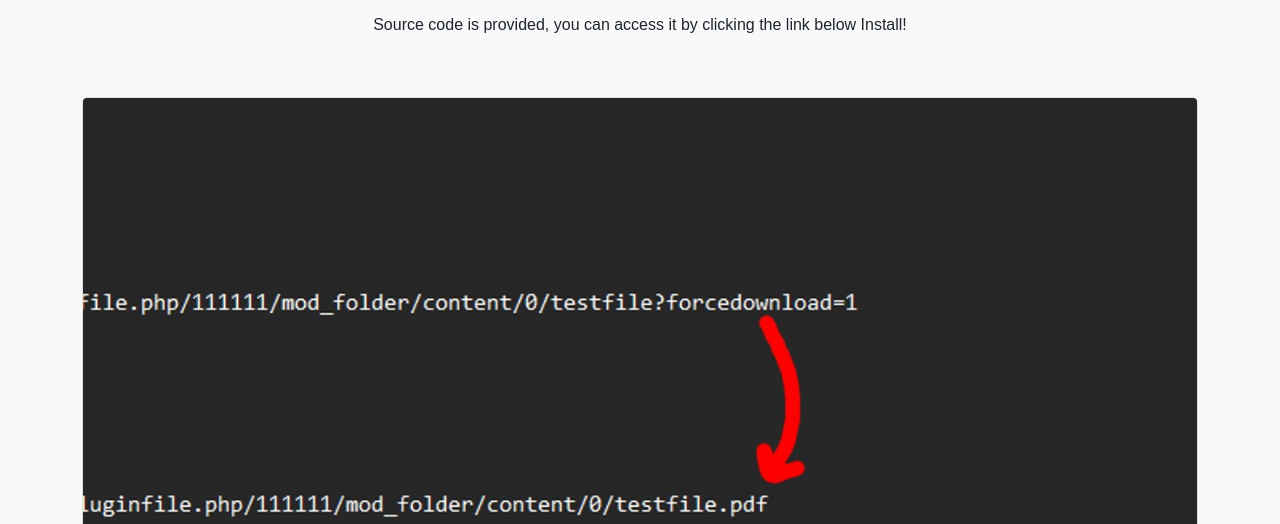
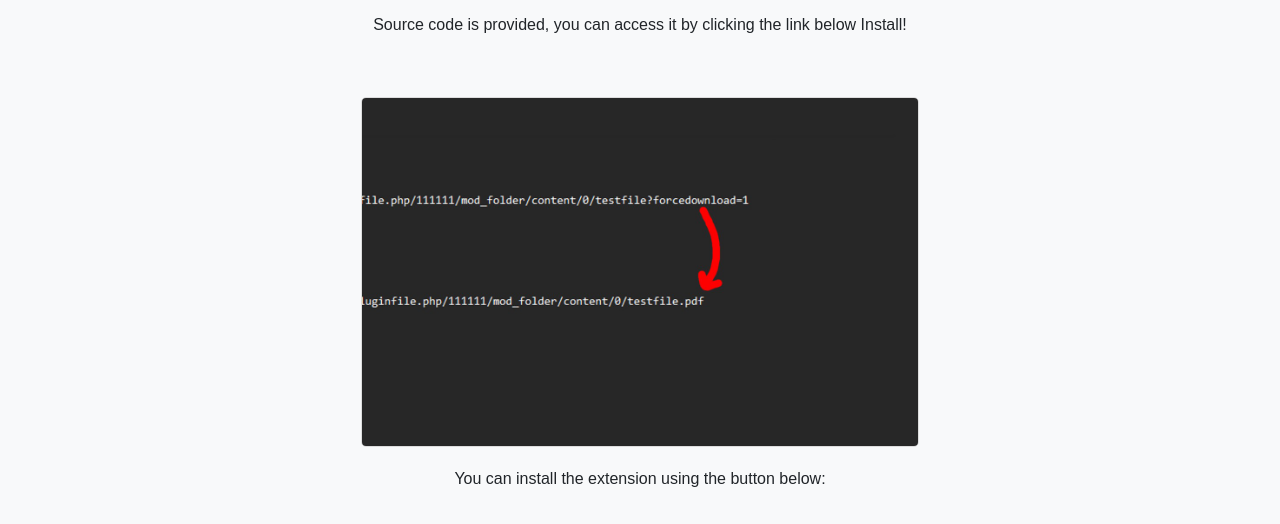
Before and after one commit to istadem2077/fck-moodle-downloads, a browser extension: page index.html in a window 1280 px wide. Shown: the part 133-657 px from the top of the page. Drawn offline with nearby package versions, Linux system fonts and the light colour scheme.

Commit message:
Add screenshot

```diff
--- a/index.html
+++ b/index.html
@@ -5,7 +5,7 @@
   <meta name="viewport" content="width=device-width, initial-scale=1.0">
   <title>Remove Moodle ForceDownload Firefox Extension</title>
   <!-- Favicon -->
-  <link rel="icon" type="image/x-icon" href="favicon.ico">
+  <link rel="icon" type="image/x-icon" href="icon.png">
   <!-- Bootstrap CSS -->
   <link href="https://cdn.jsdelivr.net/npm/bootstrap@5.3.0-alpha1/dist/css/bootstrap.min.css" rel="stylesheet">
   <!-- Font Awesome for icons -->
@@ -68,8 +68,8 @@
       text-decoration: underline;
     }
     .screenshot {
-      max-width: 100%;
-      height: auto;
+      width: 50%; /* Adjust the width as needed */
+      height: auto; /* Maintain aspect ratio */
       border: 1px solid #ddd;
       border-radius: 5px;
       margin: 20px 0;
```
